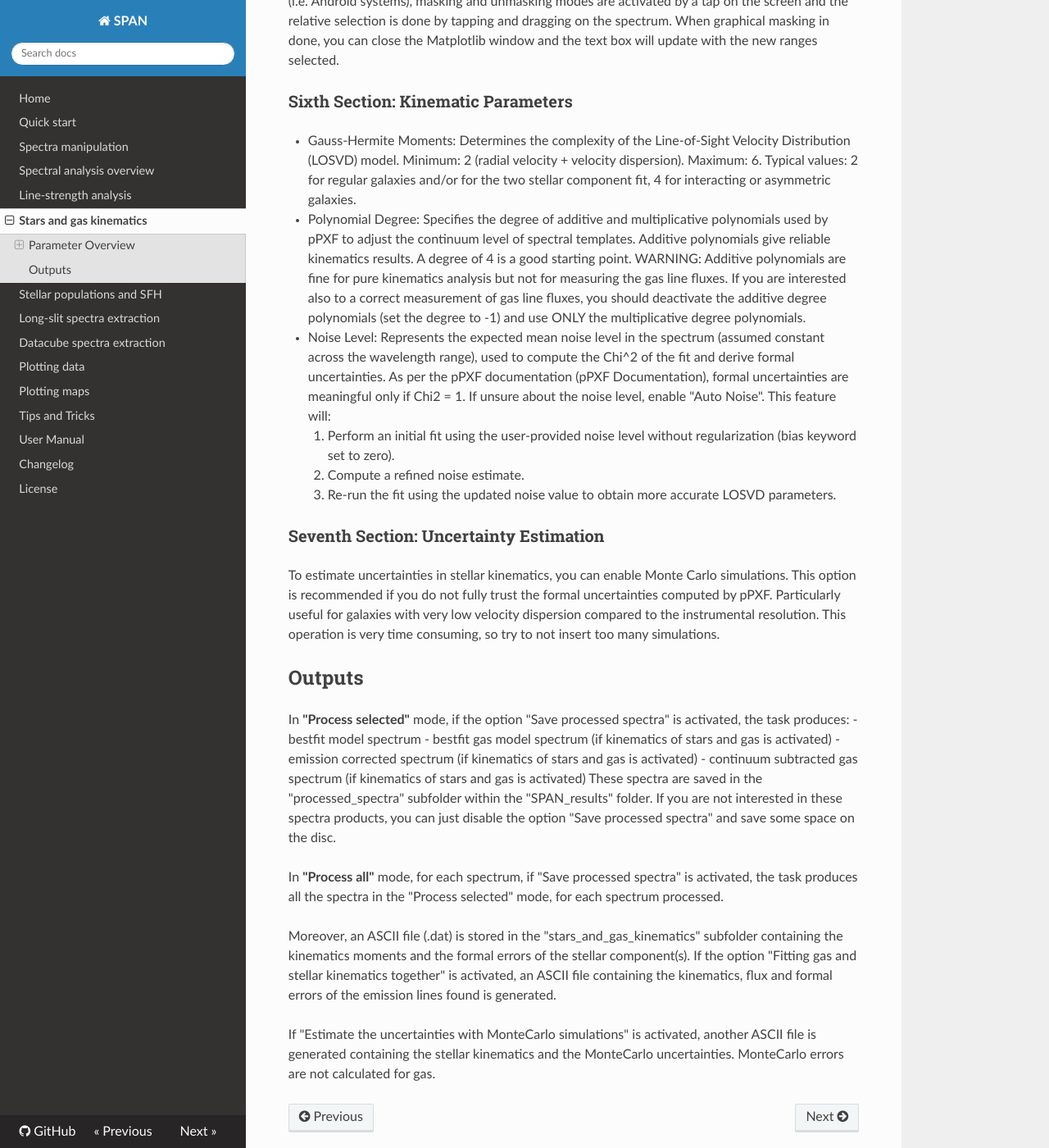
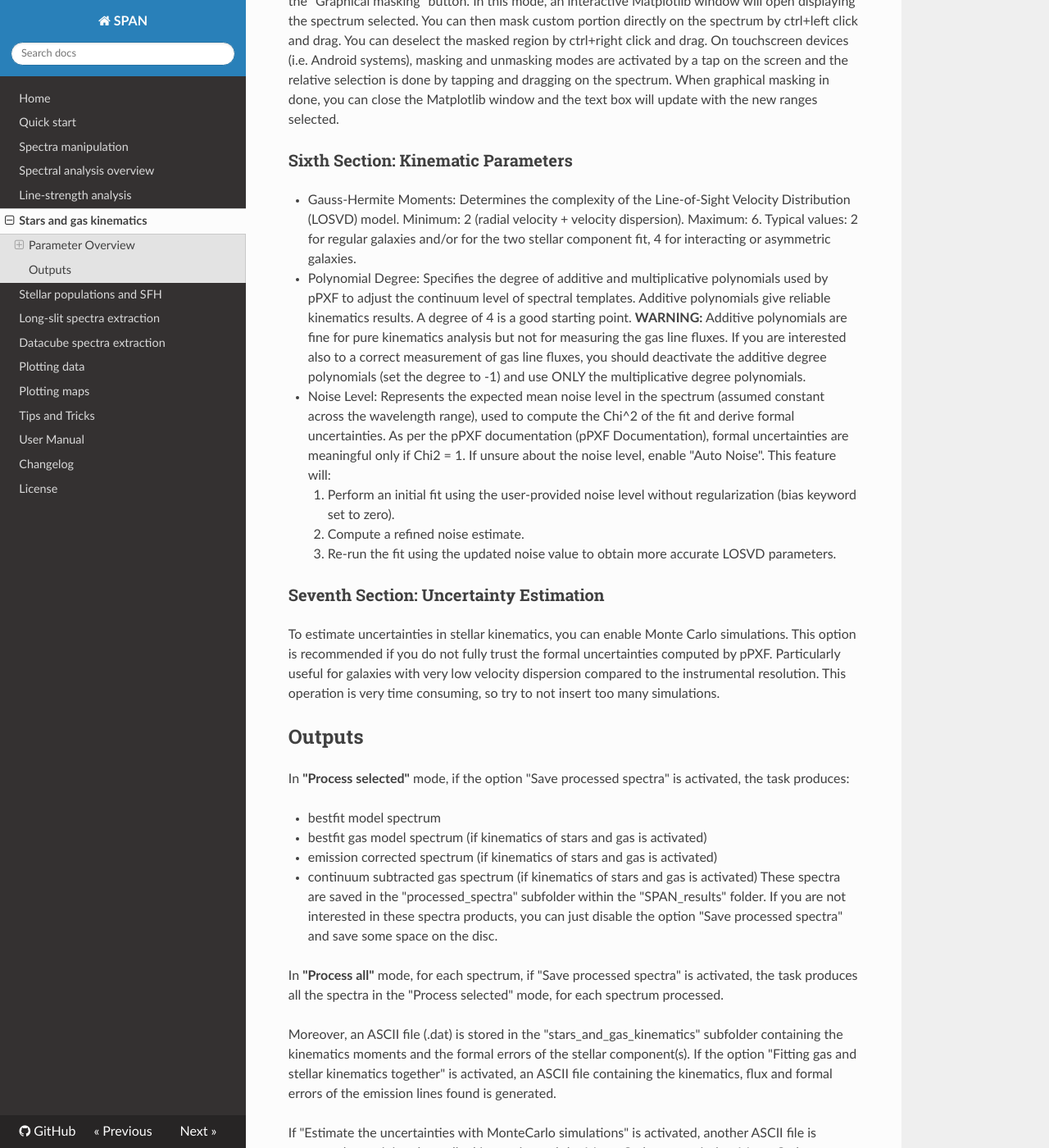
Before and after one commit to danielegasparri/span-gui, an MkDocs documentation site: the page built from docs/stars_and_gas_kinematics.md, in a window 1280 px wide and 1400 px high, scrolled down 2665 px. Shown: the whole window at 82% size. Built offline with MkDocs 1.6.1, drawn with Linux system fonts in a browser that asks for light colours; nearby versions of some CDN libraries; some of the changed lines change nothing that is shown; some of the changed text lies outside the part shown.

Commit message:
Add files via upload

```diff
--- a/docs/stars_and_gas_kinematics.md
+++ b/docs/stars_and_gas_kinematics.md
@@ -27,6 +27,7 @@ The parameters are grouped into seven sections, separated by horizontal dividers
 ### Second Section: Spectral Resolution
 This section requires the spectral resolution of the spectra. It is essential to avoid mixing spectra with different resolutions within the same dataset.
 Additionally, specify whether the resolution is expressed in terms of:
+
 - FWHM (Full Width at Half Maximum)
 - Resolving Power (R = Lambda/DeltaLambda)
 - MUSE LSF
@@ -39,8 +40,8 @@ If fitting a narrow spectral region (<= 1000 A), the choice between constant FWH
 	2. Galaxev (subsample)
 	3. FSPS (subsample)
 	4. X-shooter Spectral Library (XSL) (complete sample with Salpeter IMF, better suited for higher resolution spectra, R = 10,000)
-  If your spectra have a higher resolution than the templates, you should degrade them to match the template resolution using the "Degrade Resolution" tool in the Spectral Processing module.
-  You can use any kind of EMILES templates or even generic templates. These should have the wavelength scale in linear units and Angstrom.
+If your spectra have a higher resolution than the templates, you should degrade them to match the template resolution using the "Degrade Resolution" tool in the Spectral Processing module.
+You can use any kind of EMILES templates or even generic templates. These should have the wavelength scale in linear units and Angstrom.
 
 
 ### Fourth Section: Which component to fit
@@ -58,8 +59,7 @@ There are two masking options available: the manual ones, by inserting the wavel
   Minimum: 2 (radial velocity + velocity dispersion).
   Maximum: 6.
   Typical values: 2 for regular galaxies and/or for the two stellar component fit, 4 for interacting or asymmetric galaxies.
-- Polynomial Degree: Specifies the degree of additive and multiplicative polynomials used by pPXF to adjust the continuum level of spectral templates. Additive polynomials give reliable kinematics results. A degree of 4 is a good starting point.
-WARNING: Additive polynomials are fine for pure kinematics analysis but not for measuring the gas line fluxes. If you are interested also to a correct measurement of gas line fluxes, you should deactivate the additive degree polynomials (set the degree to -1) and use ONLY the multiplicative degree polynomials.
+- Polynomial Degree: Specifies the degree of additive and multiplicative polynomials used by pPXF to adjust the continuum level of spectral templates. Additive polynomials give reliable kinematics results. A degree of 4 is a good starting point. **WARNING:** Additive polynomials are fine for pure kinematics analysis but not for measuring the gas line fluxes. If you are interested also to a correct measurement of gas line fluxes, you should deactivate the additive degree polynomials (set the degree to -1) and use ONLY the multiplicative degree polynomials.
 - Noise Level: Represents the expected mean noise level in the spectrum (assumed constant across the wavelength range), used to compute the Chi^2 of the fit and derive formal uncertainties.
 As per the pPXF documentation (pPXF Documentation), formal uncertainties are meaningful only if Chi2 = 1.
 If unsure about the noise level, enable "Auto Noise". This feature will:
@@ -76,6 +76,7 @@ Particularly useful for galaxies with very low velocity dispersion compared to t
 
 ## Outputs ##
 In **"Process selected"** mode, if the option "Save processed spectra" is activated, the task produces:
+
 - bestfit model spectrum
 - bestfit gas model spectrum (if kinematics of stars and gas is activated)
 - emission corrected spectrum (if kinematics of stars and gas is activated)
```
Also changed, not shown: docs/stellar_populations_and_SFH.md (+6 -0 lines).
